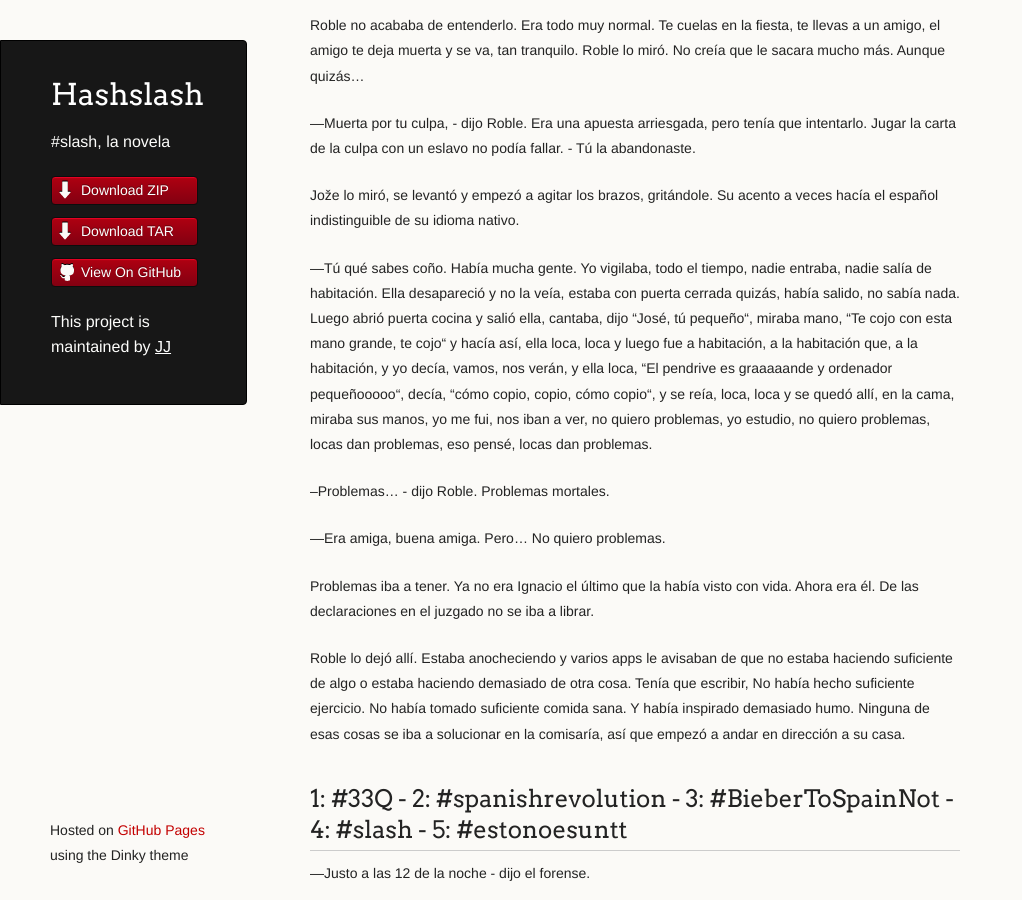
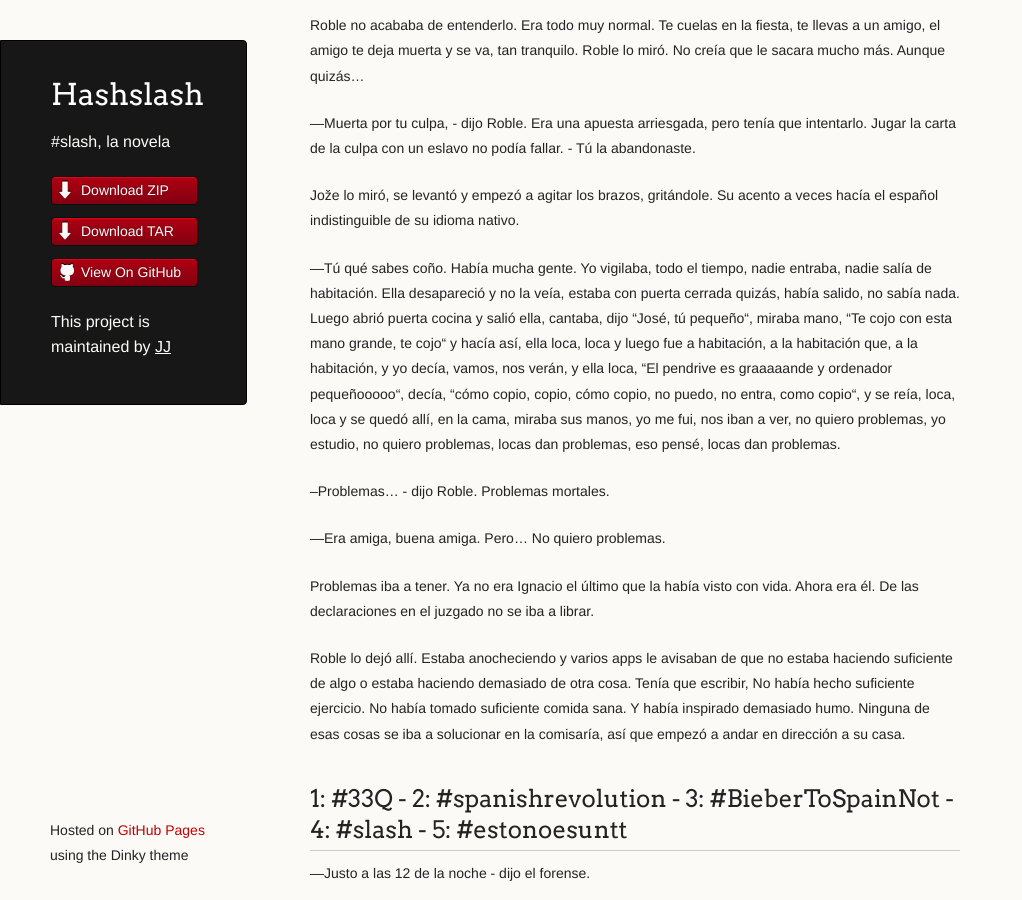
Before and after one commit to JJ/HashSlash, a Jekyll site: the page built from texto/HashSlash.md, in a window 1280 px wide and 900 px high, scrolled down 52301 px. Shown: the whole window, without its empty margins (0-1022 px from the left). Built offline with Jekyll 4.4.1, drawn with Linux system fonts in a browser that asks for light colours.

Commit message:
Sync texto/HashSlash.md from master to gh-pages

```diff
--- a/texto/HashSlash.md
+++ b/texto/HashSlash.md
@@ -2545,7 +2545,7 @@ acento a veces hacía el español indistinguible de su idioma nativo.
  hacía así, ella loca, loca y luego fue a habitación, a la habitación
  que, a la habitación, y yo decía, vamos, nos verán, y ella loca, “El
  pendrive es graaaaande y ordenador pequeñooooo“, decía, “cómo copio,
- copio, cómo copio“, y se reía, loca, loca y se quedó allí, en la
+ copio, cómo copio, no puedo, no entra, como copio“, y se reía, loca, loca y se quedó allí, en la
  cama, miraba sus manos, yo me fui, nos iban a ver, no quiero
  problemas, yo estudio, no quiero problemas, locas dan problemas, eso
  pensé, locas dan problemas.
```
